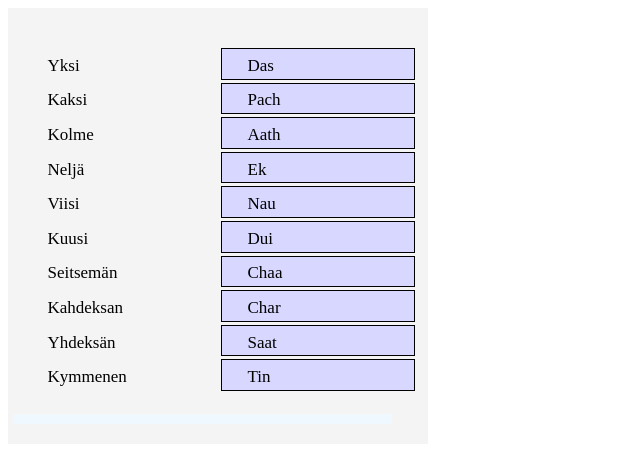
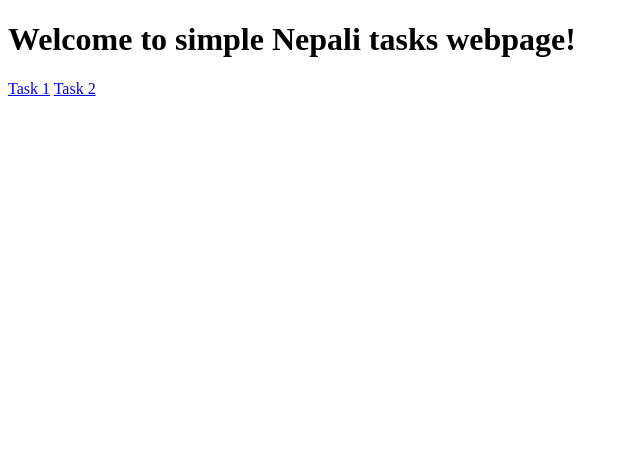
Before and after one commit to des212/home, a plain HTML site: page index.html in a window 1280 px wide. Shown: the whole page, without its empty margins (0-640 px from the left). Drawn offline with nearby package versions, Linux system fonts and the light colour scheme; some packages are replaced by stand-ins of ours; a script that the page names is missing.

```diff
--- a/custom.js
+++ /dev/null
@@ -1,47 +0,0 @@
-//public variables
-var questionOrder;
-var answerOrder;
-
-//jquery invoke function when document loaded
-$(document).ready(function () {
-   //getting children of answers
-   answerOrder = $("#answers").children();
-   //removing all answers
-   $("#answers").children().remove();
-   //setting answers in shuffled order
-   $("#answers").append(shuffle(answerOrder));
-
-   //getting children of questions
-   questionOrder = $(questions).children();
-   let temp = [];
-   //saving value to help variable
-   $.each(questionOrder, function(index, value){
-      temp.push(value.id);
-   });
-   questionOrder = temp;
-   //console.log(temp);
-});
-
-//invoked on drag / sort function
-$(function() {
-   $( "#answers" ).sortable({
-      update: function(event, ui) {
-         answerOrder = $(this).sortable('toArray');//.toString();
-         if(answerOrder.toString().replace(/answer_/g,"")==questionOrder.toString().replace(/question_/g,"")){
-            alert("Congrats mate, you nailed it!");
-         }
-         else if($("#result").text() == "Not in correct order yet..."){
-            $("#result").text("Keep going...");
-         }
-         else{
-            $("#result").text("Not in correct order yet...");
-         }
-      }
-   });
-});
-
-
-function shuffle(arr){
-   arr.sort(() => Math.random() - 0.5);
-   return arr;
-}
--- a/index.html
+++ b/index.html
@@ -2,11 +2,22 @@
 <html>
 
 <head>
-    <title>The jQuery Example</title>
+    <title>Simple Nepali - Home</title>
     <link rel="stylesheet" href="custom.css">
+    <link rel="stylesheet" href="https://www.tutorialspoint.com/jquery/src/alertify/alertify.default.css">
+    <link rel="stylesheet" href="https://www.tutorialspoint.com/jquery/src/alertify/alertify.core.css">
     <script src="https://code.jquery.com/jquery-1.10.2.js"></script>
     <script src="https://code.jquery.com/ui/1.10.4/jquery-ui.js"></script>
-    <script src="custom.js"></script>
+    <script src="https://www.tutorialspoint.com/jquery/src/alertify/alertify.min.js"></script>
+    <script src="sortable_task.js"></script>
+    <script src="progress_handler.js"></script>
+
+    <script>
+        //jquery invoke function when document loaded
+        $(document).ready(function () {
+
+        });
+    </script>
 </head>
 
 <body>
@@ -14,35 +25,10 @@
 
     </header>
     <main>
-        <div class="task-container">
-            <div class="task">
-                <ul id="questions">
-                    <li id="question_item1" class="question">Yksi</li>
-                    <li id="question_item2" class="question">Kaksi</li>
-                    <li id="question_item3" class="question">Kolme</li>
-                    <li id="question_item4" class="question">Neljä</li>
-                    <li id="question_item5" class="question">Viisi</li>
-                    <li id="question_item6" class="question">Kuusi</li>
-                    <li id="question_item7" class="question">Seitsemän</li>
-                    <li id="question_item8" class="question">Kahdeksan</li>
-                    <li id="question_item9" class="question">Yhdeksän</li>
-                    <li id="question_item10" class="question">Kymmenen</li>
-                </ul>
-
-                <ul id="answers">
-                    <li id="answer_item1" class="answer">Ek</li>
-                    <li id="answer_item2" class="answer">Dui</li>
-                    <li id="answer_item3" class="answer">Tin</li>
-                    <li id="answer_item4" class="answer">Char</li>
-                    <li id="answer_item5" class="answer">Pach</li>
-                    <li id="answer_item6" class="answer">Chaa</li>
-                    <li id="answer_item7" class="answer">Saat</li>
-                    <li id="answer_item8" class="answer">Aath</li>
-                    <li id="answer_item9" class="answer">Nau</li>
-                    <li id="answer_item10" class="answer">Das</li>
-                </ul>
-            </div>
-            <p id="result"></p>
+        <div>
+            <H1>Welcome to simple Nepali tasks webpage!</H1>
+            <a href="./task1.html">Task 1</a>
+            <a href="./task2.html">Task 2</a>
         </div>
     </main>
     <footer>
```
